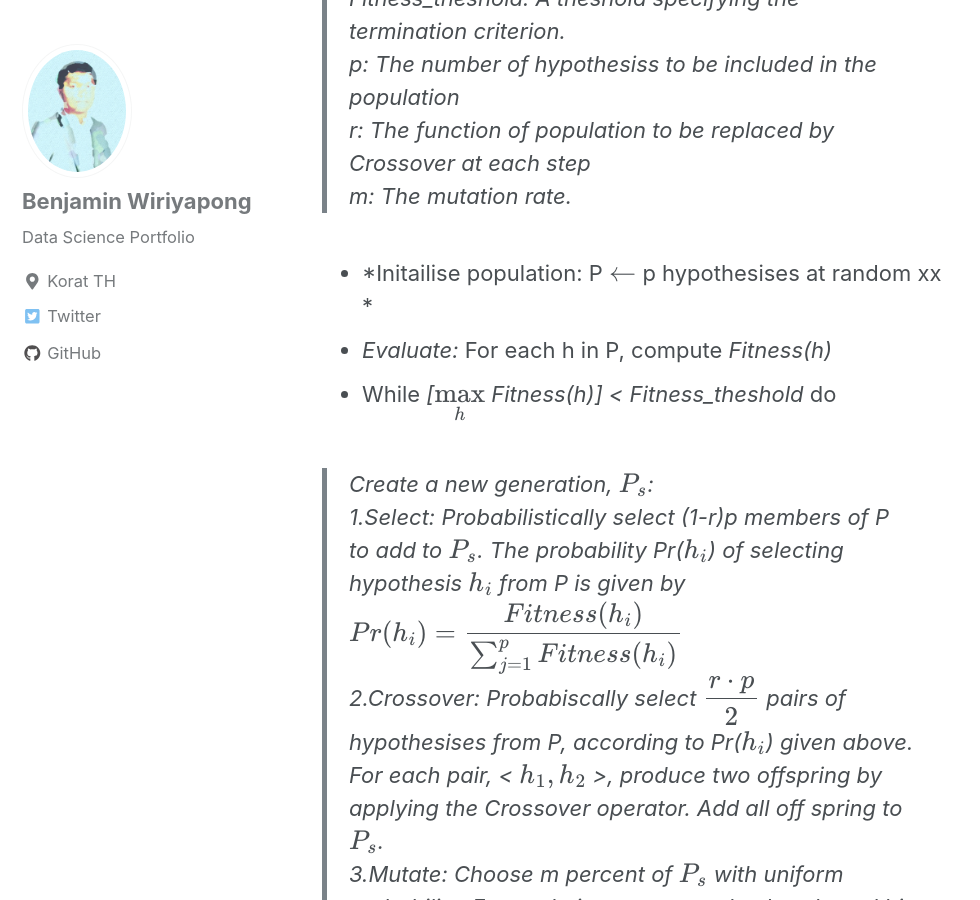
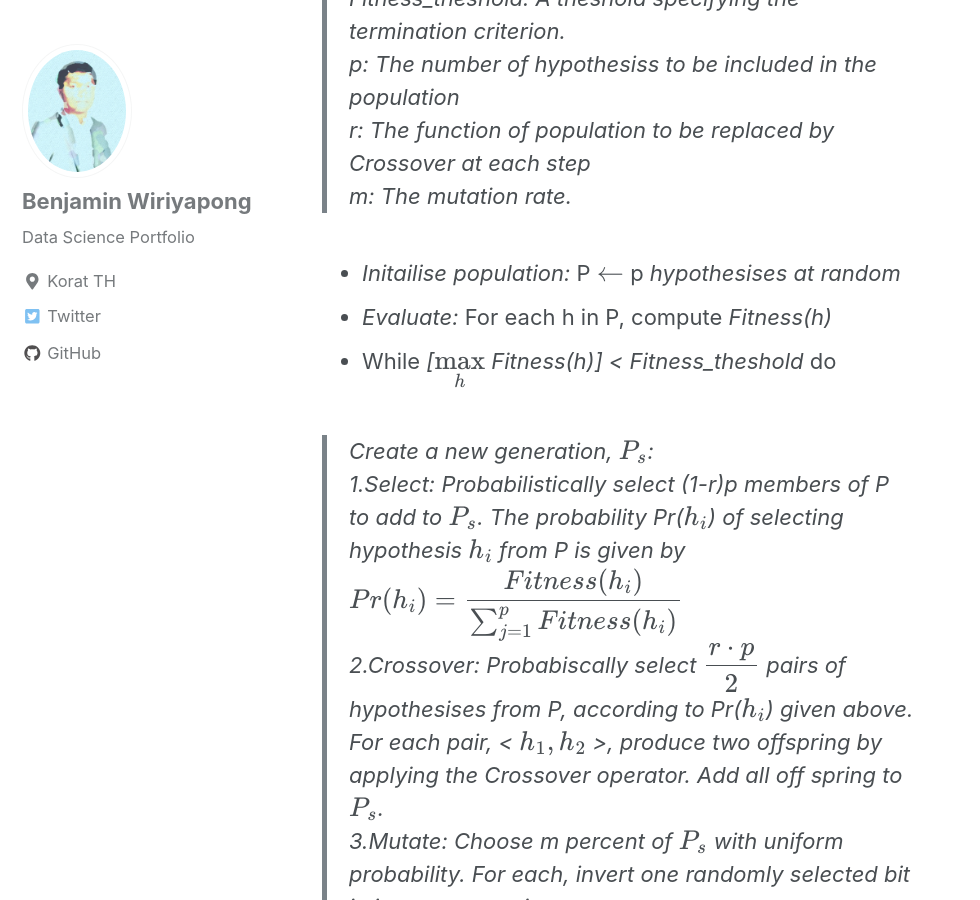
Before and after one commit to benjaminsw/benjaminsw.github.io, a Jekyll site: the page built from _pages/Genetic-Algorithms.md, in a window 1280 px wide and 900 px high, scrolled down 1196 px. Shown: the whole window, without its empty margins (0-980 px from the left). Built offline with Jekyll 4.4.1, drawn with Linux system fonts in a browser that asks for light colours; nearby versions of some CDN libraries; formulas are drawn with MathJax 3; our own code applies the rules of GitHub Pages for plain Markdown files.

Commit message:
fixed ga

```diff
--- a/_pages/Genetic-Algorithms.md
+++ b/_pages/Genetic-Algorithms.md
@@ -16,7 +16,7 @@ GA(*Fitness, Fitness_theshold, p, r, m*)
 >*r: The function of population to be replaced by Crossover at each step*<br>
 >*m: The mutation rate.* <br>
 
-+ *Initailise population: P $\leftarrow$ p hypothesises at random xx *
++ *Initailise population:* P *$\leftarrow$* p *hypothesises at random*
 + *Evaluate:* For each h in P, compute *Fitness(h)*
 + While *[*$\underset{h}{\text{max}}$ *Fitness(h)] < Fitness_theshold* do
 
```
